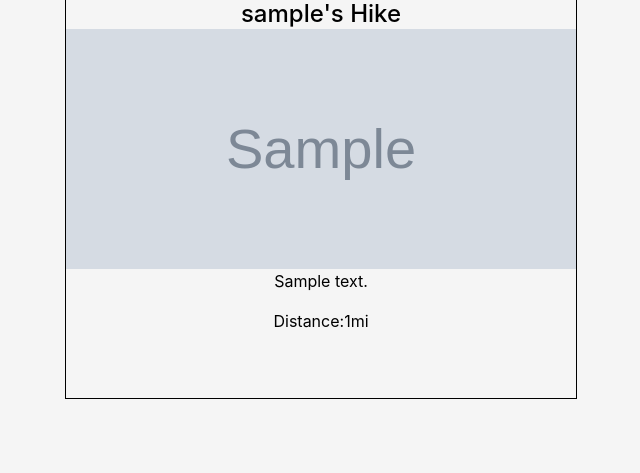
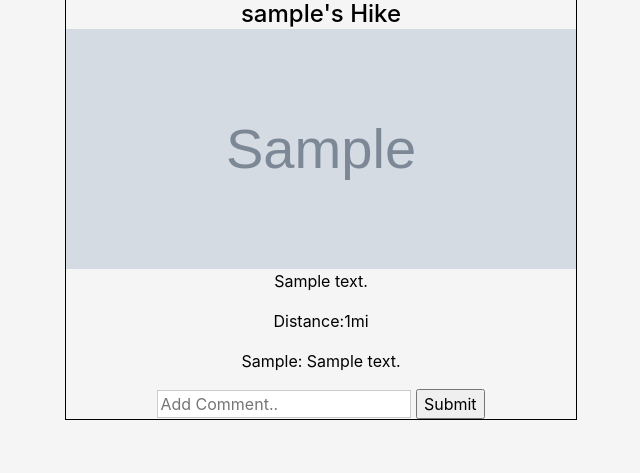
Before and after one commit to edfranco/hikr, a Django app: page /wall in a window 1280 px wide. Shown: the part 122-595 px from the top of the page, without its empty margins (319-959 px from the left). Run offline with Django 3.2, Linux system fonts and the light colour scheme; tables that the repository leaves empty hold one stand-in row (values such as "Sample post"); grey boxes marked "Sample" are stand-in pictures; some libraries are stand-ins or nearby versions.

Commit message:
added comment functionality

```diff
--- a/hikr_app/static/styles/style.css
+++ b/hikr_app/static/styles/style.css
@@ -46,7 +46,6 @@ main{
 }
 
 .post-container{
-    height:50vh;
     width: 40vw;
     border: 1px solid black;
     display: flex;
--- a/hikr_app/templates/base.html
+++ b/hikr_app/templates/base.html
@@ -24,7 +24,7 @@
             {% if user.is_authenticated %}
             <a href="{% url 'wall' %}">Home</a>
             {% else %}
-            <a href="{% url 'home' %}">Home</a>
+            <a href="{% url 'base' %}">Home</a>
             {% endif %}
 
         </div>
@@ -40,20 +40,6 @@
         </div>
         </div>
     </nav>
-
-    <!-- <div class="container">
-        <div class="row">
-            <div class="col-md-12">
-                <div class="header-text">
-                    <h1>Welcome to Hikr</h1>
-                    <p class="lead lead-text">The adventure starts here.</p>
-                </div>
-            </div>
-            <div class="col-md-12">
-                <img src="{% static 'images/cover-img.png' %}" class="img-fluid" alt="Responsive image">
-            </div>
-        </div>
-    </div> -->
 
     <main>
         {% block content %}
--- a/hikr_app/templates/user_wall.html
+++ b/hikr_app/templates/user_wall.html
@@ -12,6 +12,20 @@
     <p>{{post.description}}</p>
     <p>Distance:{{post.distance_hiked}}mi</p>
 
+    {% for comment in comments %}
+    {% if comment.post.pk == post.pk %}
+    <p> {{ comment.author.first_name }}: {{ comment.content }}</p>
+    {% endif %}
+    {% endfor %}
+
+    <div class="comment-form">
+        <form action="{% url 'comment_post' pk=post.pk %}" method="POST">
+            {% csrf_token %}
+            <input type="text" placeholder="Add Comment.." name="content">
+            <input type="submit">
+        </form>
+    </div>
+
 
     {% if user.pk == post.author.pk %}
     <div class="ud-buttons">
--- a/hikr_app/urls.py
+++ b/hikr_app/urls.py
@@ -7,5 +7,6 @@ urlpatterns = [
     path('users/<int:pk>', views.profile, name= 'profile'),
     path('new_hike/', views.new_hike, name="new_hike"),
     path('edit_post/<int:pk>', views.edit_post, name='edit_post'),
-    path('delete_post/<int:pk>', views.delete_post, name="delete_post")
+    path('delete_post/<int:pk>', views.delete_post, name="delete_post"),
+    path('comment_post/<int:pk>', views.comment_post, name="comment_post")
 ]
--- a/hikr_app/views.py
+++ b/hikr_app/views.py
@@ -11,16 +11,25 @@ def base(request):
 
 def wall(request):
     posts = Post.objects.all()
-    return render(request, 'user_wall.html', { "posts" : posts })
+    comments = Comment.objects.all()
+    return render(request, 'user_wall.html', { "posts" : posts, "comments": comments })
 
 def profile(request,pk):
     profile = Profile.objects.get(id=pk)
     posts = Post.objects.filter(author=profile.user)
+    comments = Comment.objects.all()
+
     length = len(posts)
+    total_distance = 0
+    for post in posts:
+        total_distance = total_distance + post.distance_hiked
+
     return render(request, 'profile.html', {
         "profile" : profile,
         "posts": posts,
-        "length": length
+        "length": length,
+        "comments": comments,
+        "total_distance": total_distance
         })
 
 def new_hike(request):
@@ -65,3 +74,22 @@ def delete_post(request,pk):
         return redirect('wall')
     post.delete()
     return redirect('wall')
+
+def comment_post(request,pk):
+    user = request.user
+    post = Post.objects.get(id=pk)
+    if request.method == "POST":
+        content = request.POST['content']
+
+        comment = Comment.objects.create(
+            content = content,
+            author = user,
+            post = post
+        )
+
+
+        comment.save()
+        return redirect('wall')
+
+    else:
+        return render(request, 'user_wall.html')
```
Also changed, not shown: hikr_app/templates/profile.html (+12 -4 lines). Lines whose indentation alone changed are shown as unchanged.
